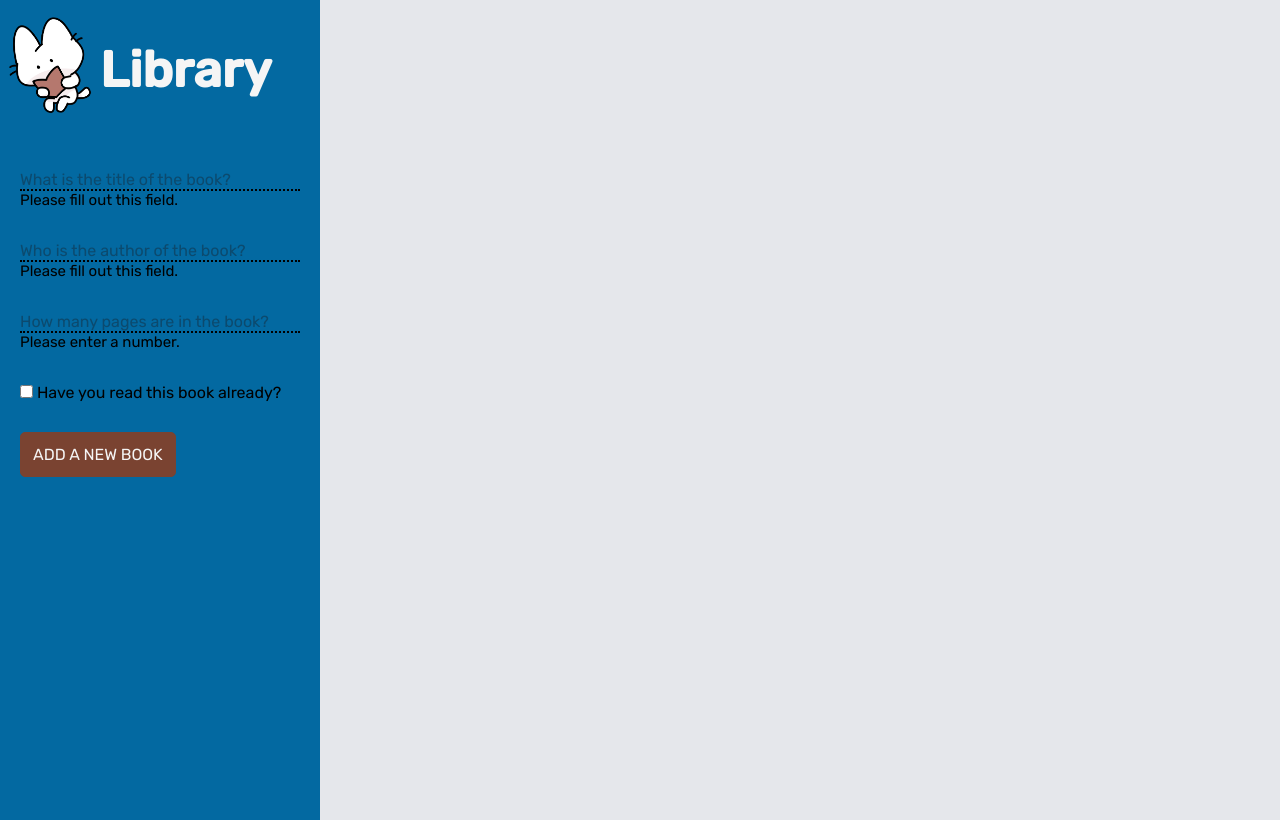
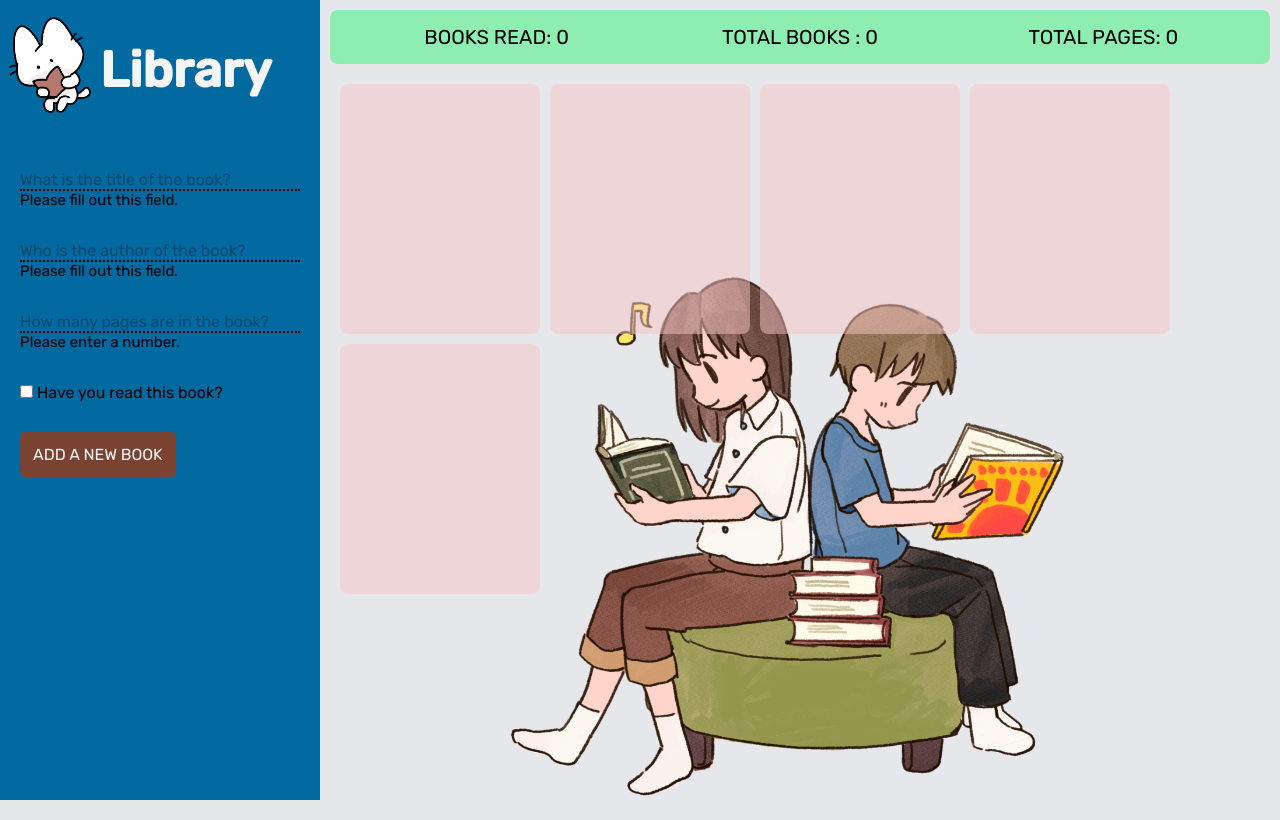
Before and after one commit to willard-wrt/library, a website: page index.html in a window 1280 px wide. Drawn offline with Linux system fonts and the light colour scheme.

Commit message:
Create main contents area with display bar and books

```diff
--- a/index.html
+++ b/index.html
@@ -50,12 +50,25 @@
             <span class="checkbox-input">
               <input type="checkbox" name="checkbox" id="checkbox" />
             </span>
-            <span class="checkbox-label">Have you read this book already?</span>
+            <span class="checkbox-label">Have you read this book?</span>
           </label>
           <input type="button" value="ADD A NEW BOOK" id="add-book" />
         </form>
       </div>
-      <main></main>
+      <main>
+        <div class="topnav">
+          <div class="nav-list"><p>BOOKS READ: 0</p></div>
+          <div class="nav-list"><p>TOTAL BOOKS : 0</p></div>
+          <div class="nav-list"><p>TOTAL PAGES: 0</p></div>
+        </div>
+        <div class="main-library">
+          <div class="book"></div>
+          <div class="book"></div>
+          <div class="book"></div>
+          <div class="book"></div>
+          <div class="book"></div>
+        </div>
+      </main>
     </div>
   </body>
 </html>
--- a/style.css
+++ b/style.css
@@ -23,15 +23,19 @@ input {
 body {
     background-color: #e5e7eb;
     font-family: 'Rubik', sans-serif;
+
     }
 
 .page-grid {
     display: grid;
     grid-template: max-content minmax(100vh, 1fr) / max-content minmax(600px, 1fr);
-    gap: 20px;
     }
 
 main {
+background-image: url(imgs/book-reading.png);
+background-repeat: no-repeat;
+background-position: bottom;
+background-size: 700px;
 grid-row: 1 / 3;
 }
 
@@ -113,3 +117,35 @@ height: 40px;
 margin-bottom: 10px;
 font-size: 15px;
 }
+
+.topnav {
+background-color: rgba(134, 239, 172, 0.9);
+display: grid;
+justify-items: center;
+grid-template-columns: 1fr;
+grid-auto-flow: column;
+grid-auto-columns: 1fr;
+grid-column: 2/4;
+grid-row: 1/2;
+padding: 15px 15px;
+border-radius: 8px;
+margin: 10px;
+}
+
+.topnav p {
+font-size: 20px;
+}
+
+.main-library {
+display: grid;
+margin: 20px;
+gap: 10px;
+grid-template-columns: repeat(auto-fit, 200px);
+}
+
+.book {
+background: rgba(247, 198, 198, 0.5);
+border-radius: 8px;
+width: 200px;
+height: 250px;
+}
```
Also changed, not shown: imgs/book-reading.png (added).
